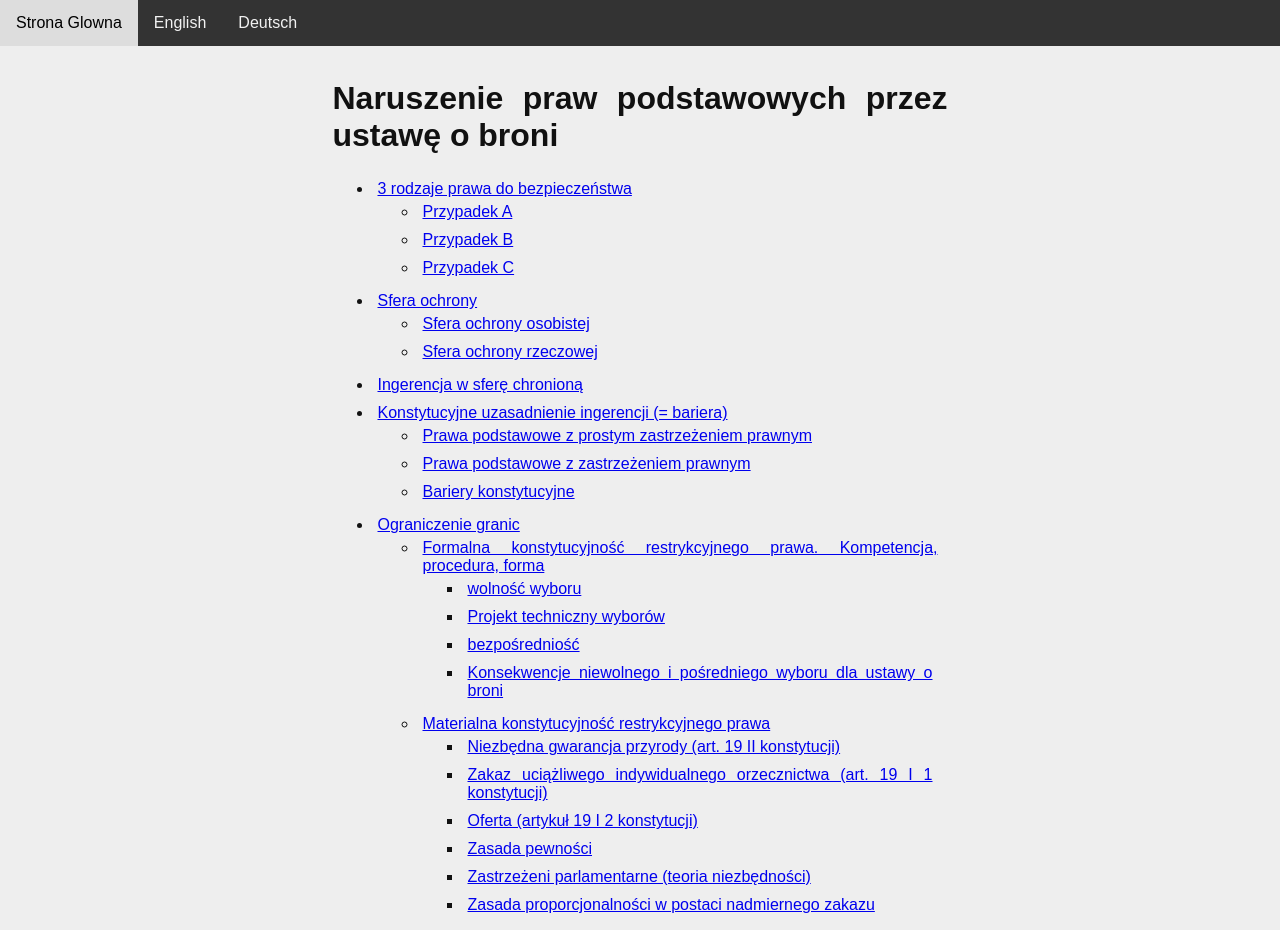
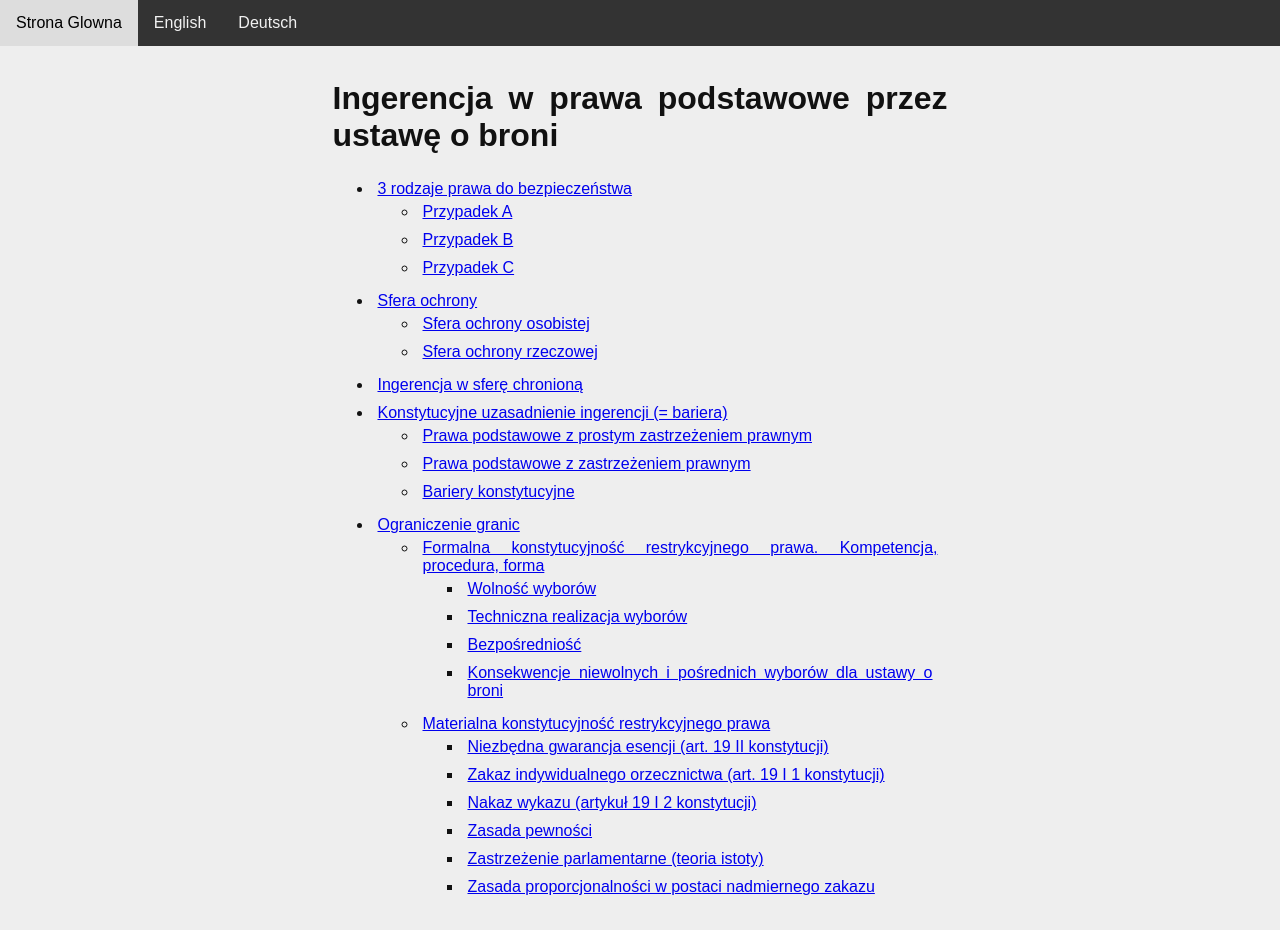
Before and after one commit to Waffenlobby2/waffenrecht, a plain HTML site: page niekonstytucyjne.html in a window 1280 px wide. Shown: the top 930 px of the page. Drawn offline with Linux system fonts and the light colour scheme.

Commit message:
kleine korrekturen im toc

```diff
--- a/niekonstytucyjne.html
+++ b/niekonstytucyjne.html
@@ -15,7 +15,7 @@
 </div>
 
 <div class="main">
-    <h1 id="oben">Naruszenie praw podstawowych przez ustawę o broni</h1>
+    <h1 id="oben">Ingerencja w prawa podstawowe przez ustawę o broni</h1>
 
     <ul>
         <li>
@@ -60,13 +60,13 @@
                         Formalna konstytucyjność restrykcyjnego prawa. Kompetencja, procedura, forma</a>
                     <ul>
                         <li><a href="#wahlfreiheit">
-                            wolność wyboru</a></li>
+                            Wolność wyborów</a></li>
                         <li><a href="#ausgestaltung">
-                            Projekt techniczny wyborów</a></li>
+                            Techniczna realizacja wyborów</a></li>
                         <li><a href="#unmittelbarkeit">
-                            bezpośredniość</a></li>
+                            Bezpośredniość</a></li>
                         <li><a href="#folgen">
-                            Konsekwencje niewolnego i pośredniego wyboru dla ustawy o broni</a></li>
+                            Konsekwencje niewolnych i pośrednich wyborów dla ustawy o broni</a></li>
                     </ul>
                 </li>
                 <li>
@@ -74,15 +74,15 @@
                         Materialna konstytucyjność restrykcyjnego prawa</a>
                     <ul>
                         <li><a href="#wesen">
-                            Niezbędna gwarancja przyrody (art. 19 II konstytucji)</a></li>
+                            Niezbędna gwarancja esencji (art. 19 II konstytucji)</a></li>
                         <li><a href="#einzelfall">
-                            Zakaz uciążliwego indywidualnego orzecznictwa (art. 19 I 1 konstytucji)</a></li>
+                            Zakaz indywidualnego orzecznictwa (art. 19 I 1 konstytucji)</a></li>
                         <li><a href="#zitierg">
-                            Oferta (artykuł 19 I 2 konstytucji)</a></li>
+                            Nakaz wykazu (artykuł 19 I 2 konstytucji)</a></li>
                         <li><a href="#bestimmtheit">
                             Zasada pewności</a></li>
                         <li><a href="#parlamentsvorbehalt">
-                            Zastrzeżeni parlamentarne (teoria niezbędności)</a></li>
+                            Zastrzeżenie parlamentarne (teoria istoty)</a></li>
                         <li><a href="#uebermass">
                             Zasada proporcjonalności w postaci nadmiernego zakazu</a></li>
                     </ul>
```
